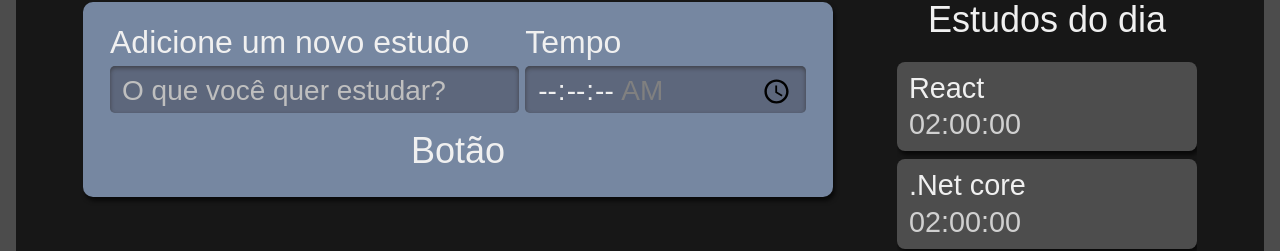
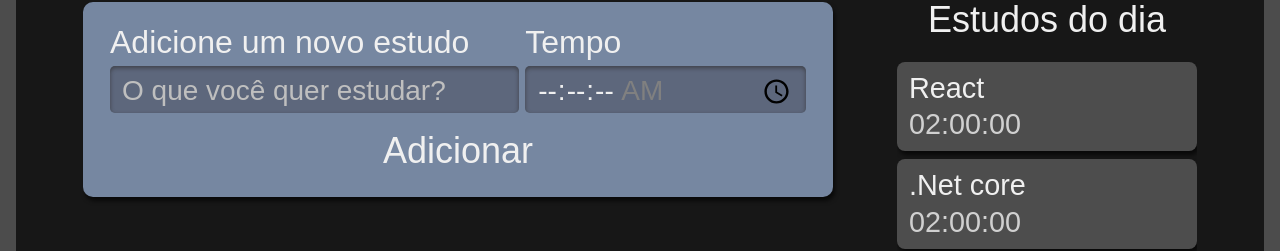
Before and after one commit to kaueslo/controle_de_estudo, a React (Create React App) app: page / in a window 1280 px wide. Shown: the part 222-473 px from the top of the page. Built offline with nearby package versions, Linux system fonts and the light colour scheme.

Commit message:
Usando propis

```diff
--- a/src/components/Button/index.tsx
+++ b/src/components/Button/index.tsx
@@ -1,11 +1,11 @@
-import React from "react";
+import React, { Children } from "react";
 import style from './Botao.module.scss';
 
-class Botao extends React.Component{
+class Botao extends React.Component<any,any>{
     render(){
         return(
             <button className={style.Botao}>
-                Botão
+                {this.props.children}
             </button>
         )
     }
--- a/src/components/Formulario/index.tsx
+++ b/src/components/Formulario/index.tsx
@@ -32,7 +32,9 @@
                         required
                     />
                 </div>
-                <Botao />
+                <Botao>
+                    Adicionar
+                </Botao>
             </form>
         )
     }
```
